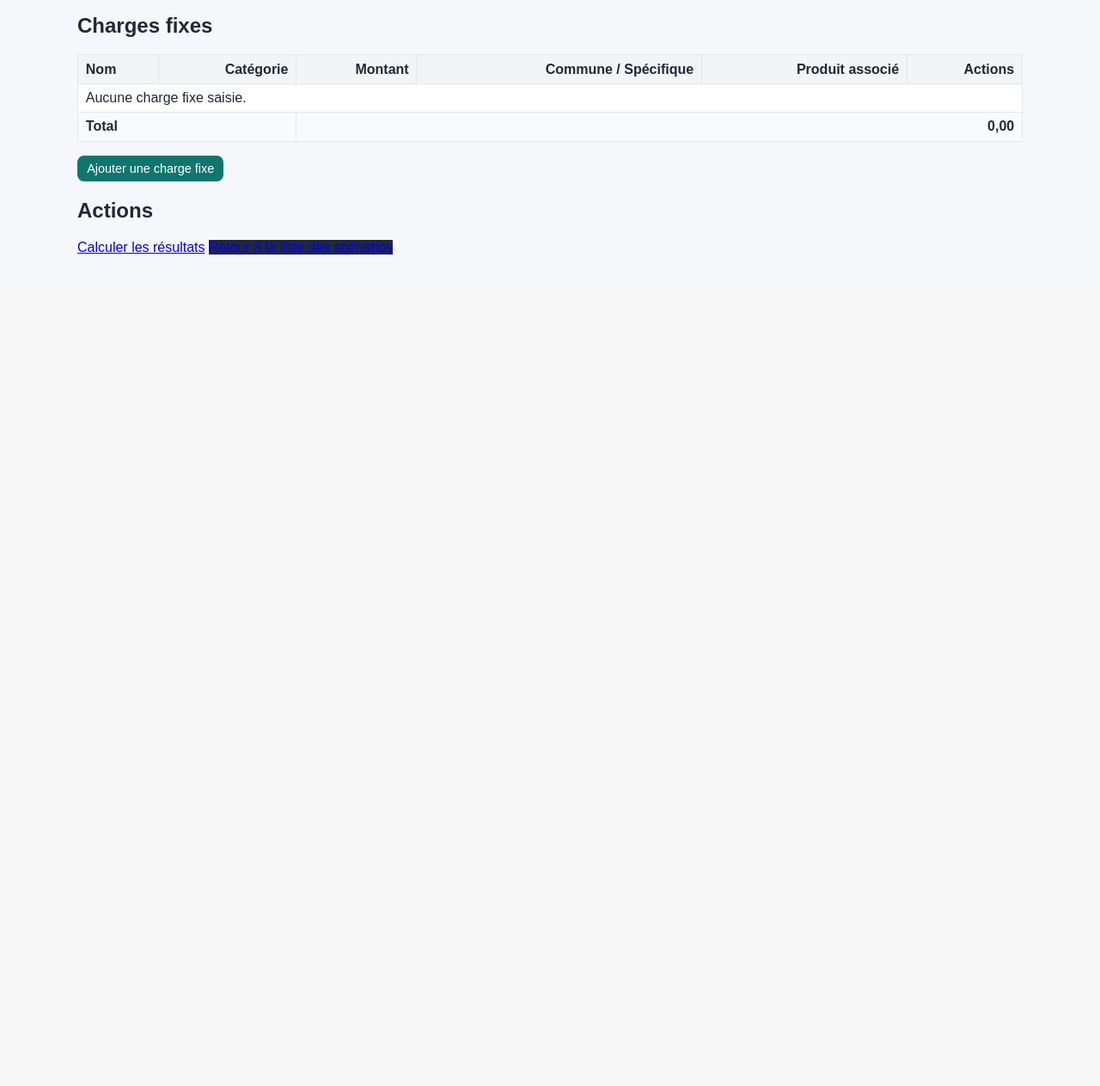
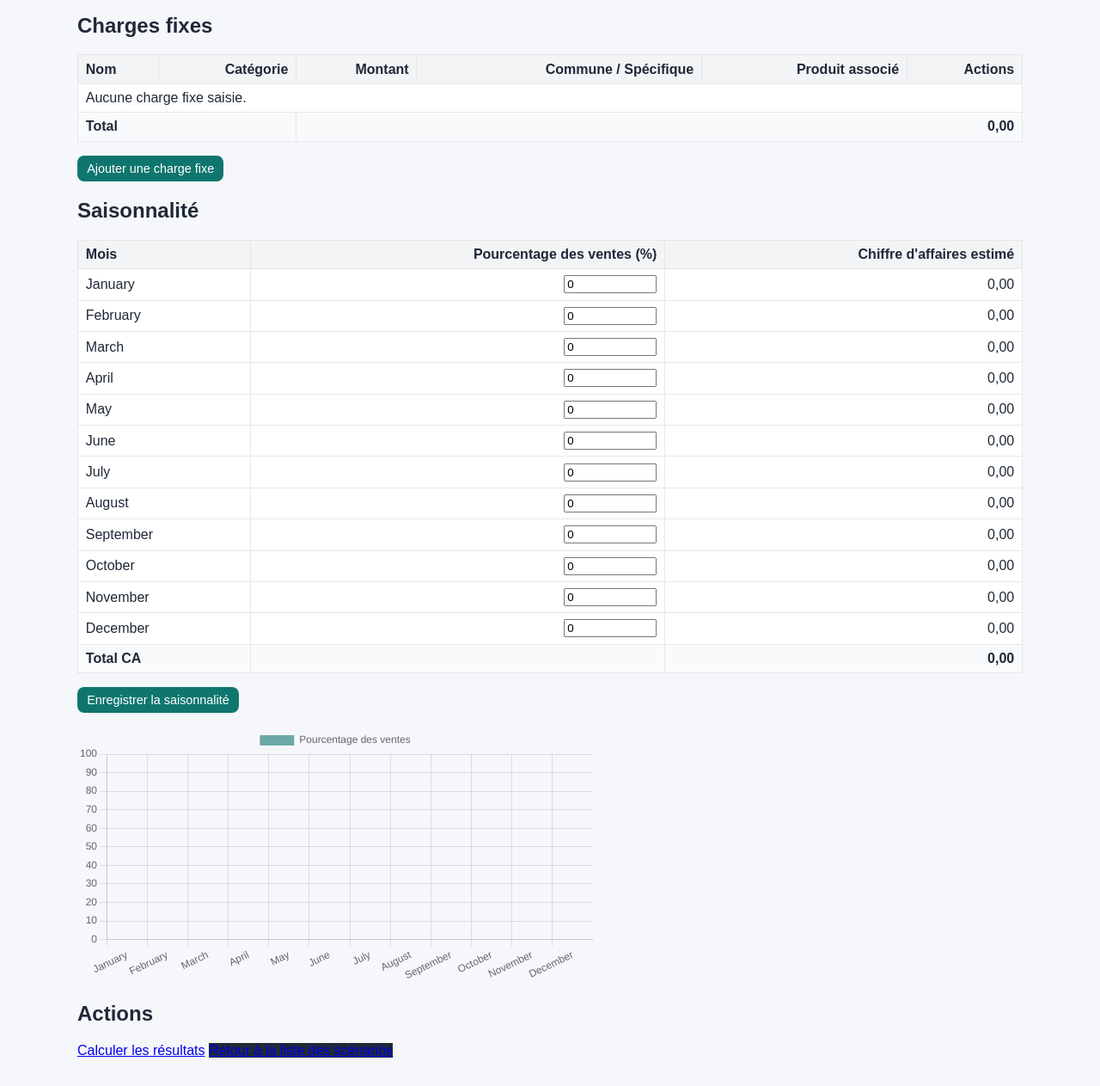
Before and after one commit to PRADES-matteo/projet_M1, a Django app: page /costs/1/ in a window 1280 px wide. Shown: the part 727-1990 px from the top of the page at 86% size. Before the commit the page ends 1023 px from the top, so only its background shows below. Run offline with Django 5.2, Linux system fonts and the light colour scheme; data comes from the database, SQL or seed files in the repository; data that the repository does not hold is empty.

Commit message:
ajout bloc saisonnalité

```diff
--- a/apps/costs/models.py
+++ b/apps/costs/models.py
@@ -109,3 +109,19 @@ class FixedCost(models.Model):
 
     def __str__(self):
         return self.name
+
+
+class SeasonalityEntry(models.Model):
+    """Monthly percentage distribution for sales in a scenario."""
+    MONTH_CHOICES = [(i, i) for i in range(1, 13)]
+
+    scenario = models.ForeignKey(CostScenario, related_name='seasonality', on_delete=models.CASCADE)
+    month = models.PositiveSmallIntegerField(choices=MONTH_CHOICES)
+    percentage = models.DecimalField(max_digits=5, decimal_places=2, default=0)
+
+    class Meta:
+        unique_together = (('scenario', 'month'),)
+        ordering = ['month']
+
+    def __str__(self):
+        return f"{self.scenario.name} - Mois {self.month}: {self.percentage}%"
--- a/apps/costs/templates/costs/scenario_detail.html
+++ b/apps/costs/templates/costs/scenario_detail.html
@@ -285,10 +285,21 @@
         <td>{{ cost.amount|floatformat:2 }}</td>
         <td>{{ cost.product.name|default:"N/A" }}</td>
         <td>
-          <a href="{% url 'edit_variable_cost' cost.id %}" class="btn-action btn-light">Modifier</a>
-          <form method="post" action="{% url 'delete_variable_cost' cost.id %}" style="display: inline; margin-left: 0.25rem" onsubmit="return confirm('Supprimer cette charge variable ?');">
+          <a
+            href="{% url 'edit_variable_cost' cost.id %}"
+            class="btn-action btn-light"
+            >Modifier</a
+          >
+          <form
+            method="post"
+            action="{% url 'delete_variable_cost' cost.id %}"
+            style="display: inline; margin-left: 0.25rem"
+            onsubmit="return confirm('Supprimer cette charge variable ?');"
+          >
             {% csrf_token %}
-            <button type="submit" class="btn-action btn-light">Supprimer</button>
+            <button type="submit" class="btn-action btn-light">
+              Supprimer
+            </button>
           </form>
         </td>
       </tr>
@@ -306,7 +317,9 @@
     </tfoot>
   </table>
 </div>
-<a href="{% url 'add_variable_cost' scenario.id %}" class="btn-action">Ajouter une charge variable</a>
+<a href="{% url 'add_variable_cost' scenario.id %}" class="btn-action"
+  >Ajouter une charge variable</a
+>
 
 <h2>Charges fixes</h2>
 <div class="table-wrap">
@@ -330,10 +343,21 @@
         <td>{% if cost.is_common %}Commune{% else %}Spécifique{% endif %}</td>
         <td>{{ cost.product.name|default:"N/A" }}</td>
         <td>
-          <a href="{% url 'edit_fixed_cost' cost.id %}" class="btn-action btn-light">Modifier</a>
-          <form method="post" action="{% url 'delete_fixed_cost' cost.id %}" style="display: inline; margin-left: 0.25rem" onsubmit="return confirm('Supprimer cette charge fixe ?');">
+          <a
+            href="{% url 'edit_fixed_cost' cost.id %}"
+            class="btn-action btn-light"
+            >Modifier</a
+          >
+          <form
+            method="post"
+            action="{% url 'delete_fixed_cost' cost.id %}"
+            style="display: inline; margin-left: 0.25rem"
+            onsubmit="return confirm('Supprimer cette charge fixe ?');"
+          >
             {% csrf_token %}
-            <button type="submit" class="btn-action btn-light">Supprimer</button>
+            <button type="submit" class="btn-action btn-light">
+              Supprimer
+            </button>
           </form>
         </td>
       </tr>
@@ -351,11 +375,73 @@
     </tfoot>
   </table>
 </div>
-<a href="{% url 'add_fixed_cost' scenario.id %}" class="btn-action">Ajouter une charge fixe</a>
+<a href="{% url 'add_fixed_cost' scenario.id %}" class="btn-action"
+  >Ajouter une charge fixe</a
+>
+
+<h2>Saisonnalité</h2>
+<form method="post" action="{% url 'edit_seasonality' scenario.id %}">
+  {% csrf_token %}
+  <div class="table-wrap">
+    <table class="summary">
+      <thead>
+        <tr>
+          <th>Mois</th>
+          <th>Pourcentage des ventes (%)</th>
+          <th>Chiffre d'affaires estimé</th>
+        </tr>
+      </thead>
+      <tbody>
+        {% for s in seasonality_list %}
+        <tr>
+          <td>{{ s.month_name }}</td>
+          <td><input type="number" step="0.01" name="month_{{ s.month }}" value="{{ s.percentage }}" style="width:100px"></td>
+          <td>{{ s.estimated_revenue|floatformat:2 }}</td>
+        </tr>
+        {% endfor %}
+      </tbody>
+      <tfoot>
+        <tr>
+          <td>Total CA</td>
+          <td></td>
+          <td>{{ total_revenue|floatformat:2 }}</td>
+        </tr>
+      </tfoot>
+    </table>
+  </div>
+  <button class="btn-action" type="submit">Enregistrer la saisonnalité</button>
+</form>
+
+<div style="width:600px; max-width:100%; margin-top:1rem">
+  <canvas id="seasonalityChart"></canvas>
+</div>
+
+<script src="https://cdn.jsdelivr.net/npm/chart.js"></script>
+<script>
+  const labels = [{% for s in seasonality_list %}'{{ s.month_name }}',{% endfor %}];
+  const data = [{% for s in seasonality_list %}{{ s.percentage }},{% endfor %}];
+  const ctx = document.getElementById('seasonalityChart');
+  if (ctx) {
+    new Chart(ctx, {
+      type: 'bar',
+      data: {
+        labels: labels,
+        datasets: [{
+          label: 'Pourcentage des ventes',
+          data: data,
+          backgroundColor: 'rgba(15,118,110,0.6)'
+        }]
+      },
+      options: {scales: {y: {beginAtZero: true, max: 100}}}
+    });
+  }
+</script>
 
 <h2>Actions</h2>
 <a href="{% url 'calculate_results' scenario.id %}" class="btn btn-success"
-  >Calculer les résultats</a>
+  >Calculer les résultats</a
+>
 <a href="{% url 'scenario-list' %}" class="btn btn-secondary"
-  >Retour à la liste des scénarios</a>
+  >Retour à la liste des scénarios</a
+>
 {% endblock %}
--- a/apps/costs/urls.py
+++ b/apps/costs/urls.py
@@ -18,4 +18,5 @@ urlpatterns = [
     path('scenario/<int:scenario_id>/fixed-cost/add/', views.FixedCostCreateView.as_view(), name='add_fixed_cost'),
     path('fixed-cost/<int:pk>/edit/', views.FixedCostUpdateView.as_view(), name='edit_fixed_cost'),
     path('fixed-cost/<int:pk>/delete/', views.FixedCostDeleteView.as_view(), name='delete_fixed_cost'),
+    path('scenario/<int:scenario_id>/seasonality/', views.edit_seasonality, name='edit_seasonality'),
 ]
--- a/apps/costs/views.py
+++ b/apps/costs/views.py
@@ -6,6 +6,7 @@ from django.db import transaction
 from django.shortcuts import render, redirect, get_object_or_404
 from django.views.generic import CreateView, UpdateView, DeleteView
 from django.db.models import Sum
+import calendar
 from .forms import CostScenarioForm, ProductForm, CostLineForm, VariableCostForm, FixedCostForm
 from .models import CostScenario, Product, CostLine, VariableCost, FixedCost
 from .services.direct_costing import calculate_direct_costing
@@ -74,6 +75,18 @@ def scenario_detail(request, pk):
     total_contribution = total_revenue - total_variable
     total_result = total_contribution - total_fixed
 
+    # Seasonality: ensure entries exist for months 1..12
+    from .models import SeasonalityEntry
+    existing = {e.month: e for e in scenario.seasonality.all()}
+    seasonality_list = []
+    for m in range(1, 13):
+        if m in existing:
+            entry = existing[m]
+        else:
+            entry = SeasonalityEntry.objects.create(scenario=scenario, month=m, percentage=0)
+        est_rev = (total_revenue * (entry.percentage / Decimal('100.0'))).quantize(Decimal('0.01'))
+        seasonality_list.append({'month': m, 'month_name': calendar.month_name[m], 'percentage': entry.percentage, 'estimated_revenue': est_rev})
+
     context = {
         'scenario': scenario,
         'variable_costs_total': variable_costs_total,
@@ -85,8 +98,31 @@ def scenario_detail(request, pk):
             'contribution': total_revenue - total_variable,
             'fixed': total_fixed,
         },
+        'seasonality_list': seasonality_list,
+        'total_revenue': total_revenue,
     }
     return render(request, 'costs/scenario_detail.html', context)
+
+
+def edit_seasonality(request, scenario_id):
+    from .models import SeasonalityEntry, CostScenario
+    scenario = get_object_or_404(CostScenario, pk=scenario_id)
+    if request.method == 'POST':
+        for m in range(1, 13):
+            key = f'month_{m}'
+            val = request.POST.get(key, '0')
+            try:
+                pct = Decimal(val)
+            except Exception:
+                pct = Decimal('0')
+            entry, _ = SeasonalityEntry.objects.get_or_create(scenario=scenario, month=m)
+            entry.percentage = pct
+            entry.save()
+        messages.success(request, 'Saisonnalité mise à jour.')
+        return redirect('scenario-detail', pk=scenario_id)
+    else:
+        # redirect to scenario detail where form is embedded
+        return redirect('scenario-detail', pk=scenario_id)
 
 
 def save_scenario(request, pk):
```
Also changed, not shown: apps/costs/templates/costs/fixed_cost_confirm_delete.html (+4 -6 lines), apps/costs/templates/costs/fixed_cost_form.html (+3 -6 lines), apps/costs/migrations/0009_seasonality.py (added).
